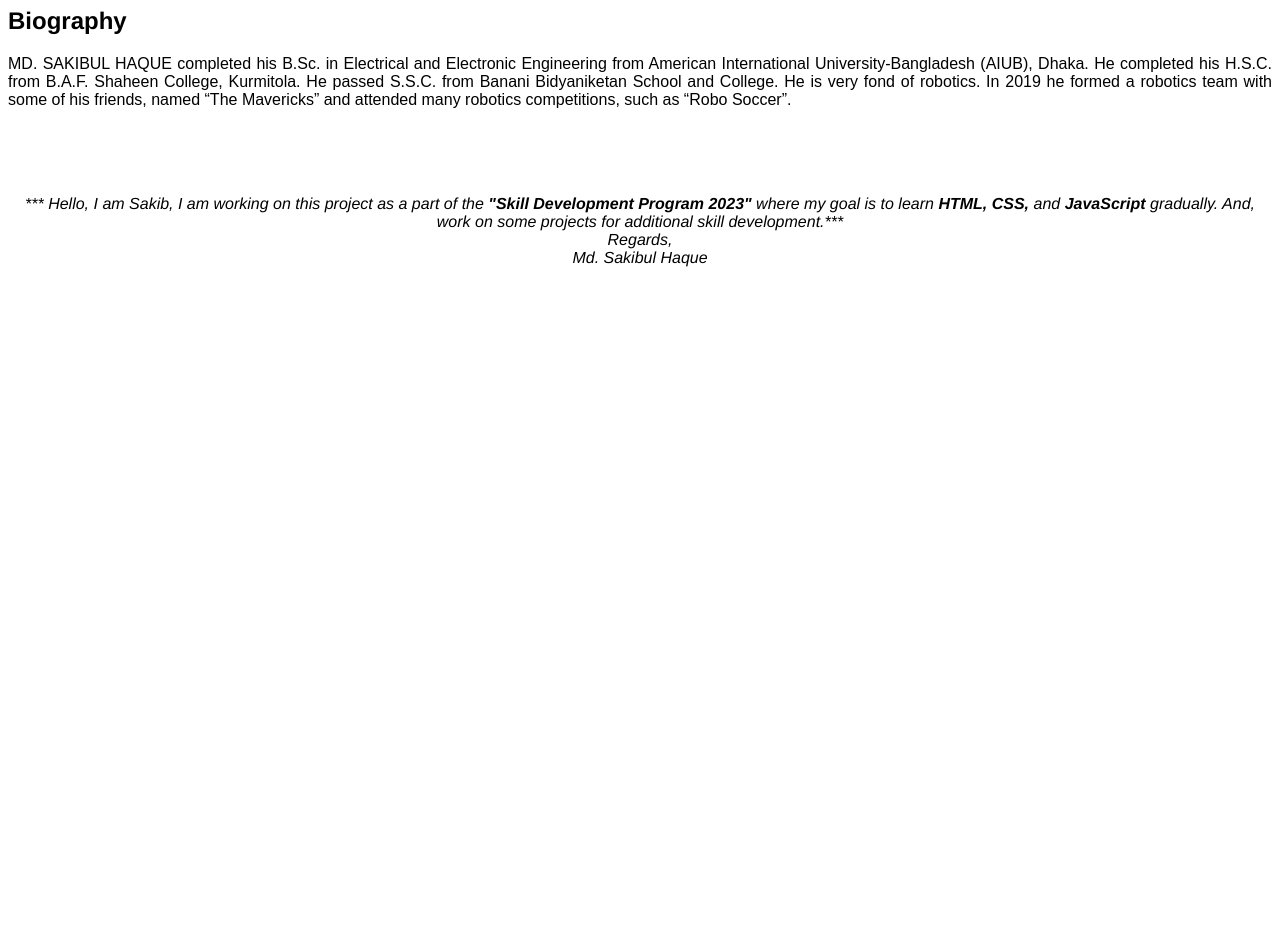
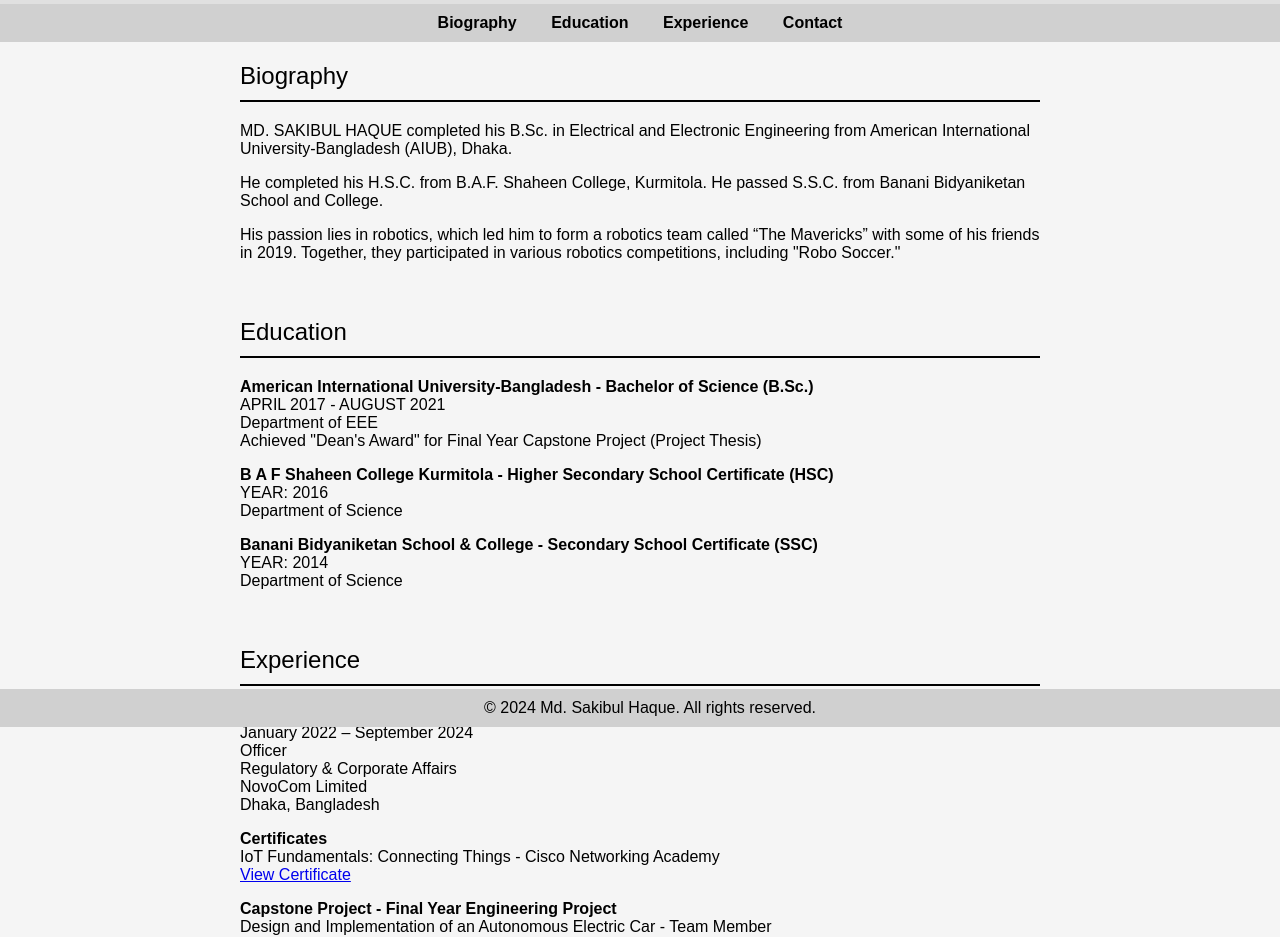
Before and after one commit to sakibulhaque30/MyWebsite, a plain HTML site: page index.html in a window 1280 px wide. Shown: the part 73-1010 px from the top of the page. Before the commit the page ends 800 px from the top, so only its background shows below. Drawn offline with Linux system fonts and the light colour scheme.

Commit message:
Update index.html

```diff
--- a/index.html
+++ b/index.html
@@ -1,42 +1,125 @@
 <!DOCTYPE html>
-<html>
+<html lang="en">
 <head>
+    <meta charset="UTF-8">
+    <meta name="viewport" content="width=device-width, initial-scale=1.0">
     <title>Md. Sakibul Haque</title>
     <style>
-h1 {
+        body {
+            margin: 0;
+            padding: 0;
+            font-family: Arial, sans-serif;
+            color: #000;
+            background: #f5f5f5;
+        }
+        header {
+            background: #e0e0e0;
+            padding: 20px;
             text-align: center;
         }
-
-p.main {
-  text-align: justify;
+        header h1 {
+            margin: 0;
         }
-
-p.solid {border-style: solid;}
+        nav {
+            text-align: center;
+            padding: 10px;
+            background: #d0d0d0;
+        }
+        nav a {
+            color: #000;
+            margin: 0 15px;
+            text-decoration: none;
+            font-weight: bold;
+        }
+        section {
+            padding: 20px;
+            max-width: 800px;
+            margin: auto;
+        }
+        .section-title {
+            border-bottom: 2px solid #000;
+            padding-bottom: 10px;
+            margin-bottom: 20px;
+            font-size: 1.5em;
+        }
+        footer {
+            background: #d0d0d0;
+            color: #000;
+            text-align: center;
+            padding: 10px;
+            position: fixed;
+            bottom: 0;
+            width: 100%;
+        }
+        .contact-info a {
+            color: #000;
+            text-decoration: none;
         }
     </style>
 </head>
-
-<body style="background-color:#FFFFFF; font-family:Helvetica; font-size:22" >
-<h1 class="h1">Md. Sakibul Haque</h1>
-<h2>Biography</h2>
-
-<p class="main"; style="font-family: Sans-serif";>
-MD. SAKIBUL HAQUE completed his B.Sc. in Electrical and Electronic Engineering from American International University-Bangladesh (AIUB), Dhaka.
-He completed his H.S.C. from B.A.F. Shaheen College, Kurmitola. He passed S.S.C. from Banani Bidyaniketan School and College.
-He is very fond of robotics. In 2019 he formed a robotics team with some of his friends, named “The Mavericks” and attended many robotics competitions, such as “Robo Soccer”.
-</p>
-<br>
-<br>
-<br>
-
-<p>
-<center><i>*** Hello, I am Sakib, I am working on this project as a part of the <b>"Skill Development Program 2023"</b> where my goal is to learn <b>HTML, CSS,</b> and <b>JavaScript</b> gradually. And, work on some projects for additional skill development.***
-<br>
-Regards,
-<br>
-Md. Sakibul Haque
-</i>
-</center>
-</p>
+<body>
+    <header>
+        <h1>Md. Sakibul Haque</h1>
+    </header>
+    <nav>
+        <a href="#biography">Biography</a>
+        <a href="#education">Education</a>
+        <a href="#experience">Experience</a>
+        <a href="#contact">Contact</a>
+    </nav>
+    <section id="biography">
+        <div class="section-title">Biography</div>
+        <p>MD. SAKIBUL HAQUE completed his B.Sc. in Electrical and Electronic Engineering from American International University-Bangladesh (AIUB), Dhaka.</p>
+        <p>He completed his H.S.C. from B.A.F. Shaheen College, Kurmitola. He passed S.S.C. from Banani Bidyaniketan School and College.</p>
+        <p>His passion lies in robotics, which led him to form a robotics team called “The Mavericks” with some of his friends in 2019. Together, they participated in various robotics competitions, including "Robo Soccer."</p>
+    </section>
+    <section id="education">
+        <div class="section-title">Education</div>
+        <p><strong>American International University-Bangladesh - Bachelor of Science (B.Sc.)</strong><br>
+        APRIL 2017 - AUGUST 2021<br>
+        Department of EEE<br>
+        Achieved "Dean's Award" for Final Year Capstone Project (Project Thesis)</p>
+        <p><strong>B A F Shaheen College Kurmitola - Higher Secondary School Certificate (HSC)</strong><br>
+        YEAR: 2016<br>
+        Department of Science</p>
+        <p><strong>Banani Bidyaniketan School & College - Secondary School Certificate (SSC)</strong><br>
+        YEAR: 2014<br>
+        Department of Science</p>
+    </section>
+    <section id="experience">
+        <div class="section-title">Experience</div>
+        <p><strong>Work Experiences</strong><br>
+        January 2022 – September 2024<br>
+        Officer<br>
+        Regulatory & Corporate Affairs<br>
+        NovoCom Limited<br>
+        Dhaka, Bangladesh</p>
+        <p><strong>Certificates</strong><br>
+        IoT Fundamentals: Connecting Things - Cisco Networking Academy<br>
+        <a href="#">View Certificate</a></p>
+        <p><strong>Capstone Project - Final Year Engineering Project</strong><br>
+        Design and Implementation of an Autonomous Electric Car - Team Member<br>
+        NOVEMBER 2020 – JUNE 2021<br>
+        ● Achieved “Dean’s Award”<br>
+        ● Especially worked on designing “Solar Power and Battery Power Management System”<br>
+        <a href="#">View Dean's Award</a></p>
+        <p><strong>Extracurricular Activities</strong><br>
+        Team - The Mavericks, Dhaka - Team Leader<br>
+        AUGUST 2019 - PRESENT<br>
+        Attended the “TECHNOVATION 2.0 2019” Robot Soccer Competition at “North South University, Dhaka”.<br>
+        Attended “DUET Tech Fest - 2019” Robot Soccer Competition at “Dhaka University of Engineering and Technology (DUET), Gazipur”.<br>
+        Built our own “Soccer Robot” for competitions.</p>
+    </section>
+    <section id="contact">
+        <div class="section-title">Contact</div>
+        <p><strong>Get in Touch</strong><br>
+        Dhaka, Bangladesh - 1229.<br>
+        <a href="mailto:sakibulhaque30@gmail.com">sakibulhaque30@gmail.com</a></p>
+        <p><strong>Social Media Link</strong><br>
+        <a href="https://www.linkedin.com/in/sakibulhaque" target="_blank">LinkedIn</a></p>
+    </section>
+    <footer>
+        &copy; 2024 Md. Sakibul Haque. All rights reserved.
+    </footer>
 </body>
 </html>
```
Lines whose indentation alone changed are shown as unchanged.
